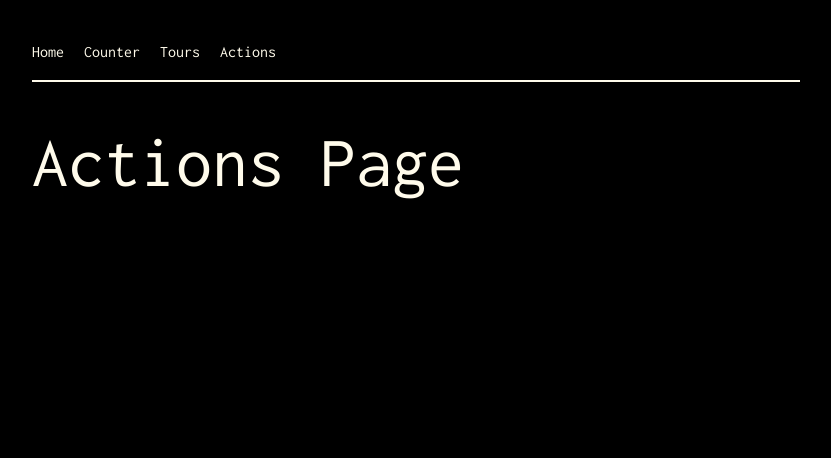
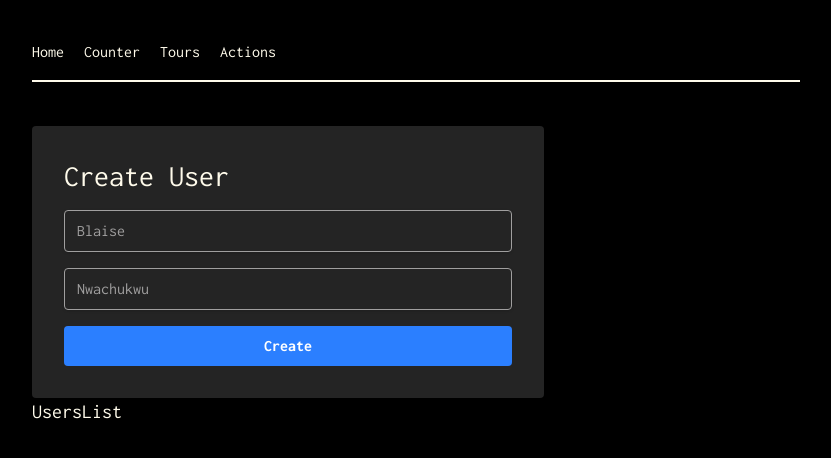
Before and after one commit to theblaisecode/NextJS-Test, a Next.js app: page /actions in a window 1280 px wide. Shown: the top 458 px of the page, without its empty margins (224-1055 px from the left). Built offline with nearby package versions, Linux system fonts and the light colour scheme.

Commit message:
first commit

```diff
--- /dev/null
+++ b/app/(dashboard)/auth/sign-in/page.tsx
@@ -0,0 +1,6 @@
+function SignInPage() {
+  return (
+    <h3 className="text-3xl">Sign-In Page</h3>
+  )
+}
+export default SignInPage
--- /dev/null
+++ b/app/_css/page.tsx
@@ -0,0 +1,6 @@
+function CSSPage() {
+  return (
+    <div>CSS Page</div>
+  )
+}
+export default CSSPage
--- a/app/actions/page.tsx
+++ b/app/actions/page.tsx
@@ -1,7 +1,13 @@
+import Form from "../../components/Form";
+import UsersList from "../../components/UsersList";
+
 function ActionsPage() {
   return (
     <div>
-      <h1 className="text-7xl">Actions Page</h1>
+      <>
+        <Form />
+        <UsersList />
+      </>
     </div>
   );
 }
--- a/app/tours/page.tsx
+++ b/app/tours/page.tsx
@@ -34,14 +34,17 @@ async function ToursPage() {
               key={id}
               href={`/tours/${id}`}
               className="bg-[#2b2a2a] max-w-sm rounded overflow-hidden shadow-lg hover:bg-blue-200">
-              <Image
-                src={image}
-                alt={name}
-                width={100}
-                height={50}
-                className="w-full h-50 object-cover"
-                priority
-              />
+              <div className="relative h-48">
+                <Image
+                  src={image}
+                  alt={name}
+                  fill
+                  // width={100}
+                  // height={100}
+                  className="w-full object-cover"
+                  priority
+                />
+              </div>
 
               <div className="px-5 py-4">
                 <div className="flex">
--- /dev/null
+++ b/components/Form.tsx
@@ -0,0 +1,39 @@
+const createUser = async () => {
+  "use server";
+  console.log("creating user...");
+};
+
+function Form() {
+  return (
+    <form className={formStyle} action={createUser}>
+      <h3 className="text-3xl">Create User</h3>
+
+      <input
+        type="text"
+        name="firstName"
+        defaultValue="Blaise"
+        className={inputStyle}
+        required
+      />
+
+      <input
+        type="text"
+        name="lastName"
+        defaultValue="Nwachukwu"
+        className={inputStyle}
+        required
+      />
+
+      <button type="submit" className={btnStyle}>
+        Create
+      </button>
+    </form>
+  );
+}
+
+const formStyle =
+  "max-w-lg flex flex-col gap-y-4 bg-[#242424] shadow rounded p-8";
+const inputStyle = "border shadow rounded py-2 px-3 text-[#a09f9f]";
+const btnStyle =
+  "bg-blue-500 hover:bg-blue-700 text-white font-bold py-2 px-4 rounded capitalize cursor-pointer";
+export default Form;
--- /dev/null
+++ b/components/UsersList.tsx
@@ -0,0 +1,4 @@
+function UsersList() {
+  return <h3 className="text-xl">UsersList</h3>;
+}
+export default UsersList;
```
